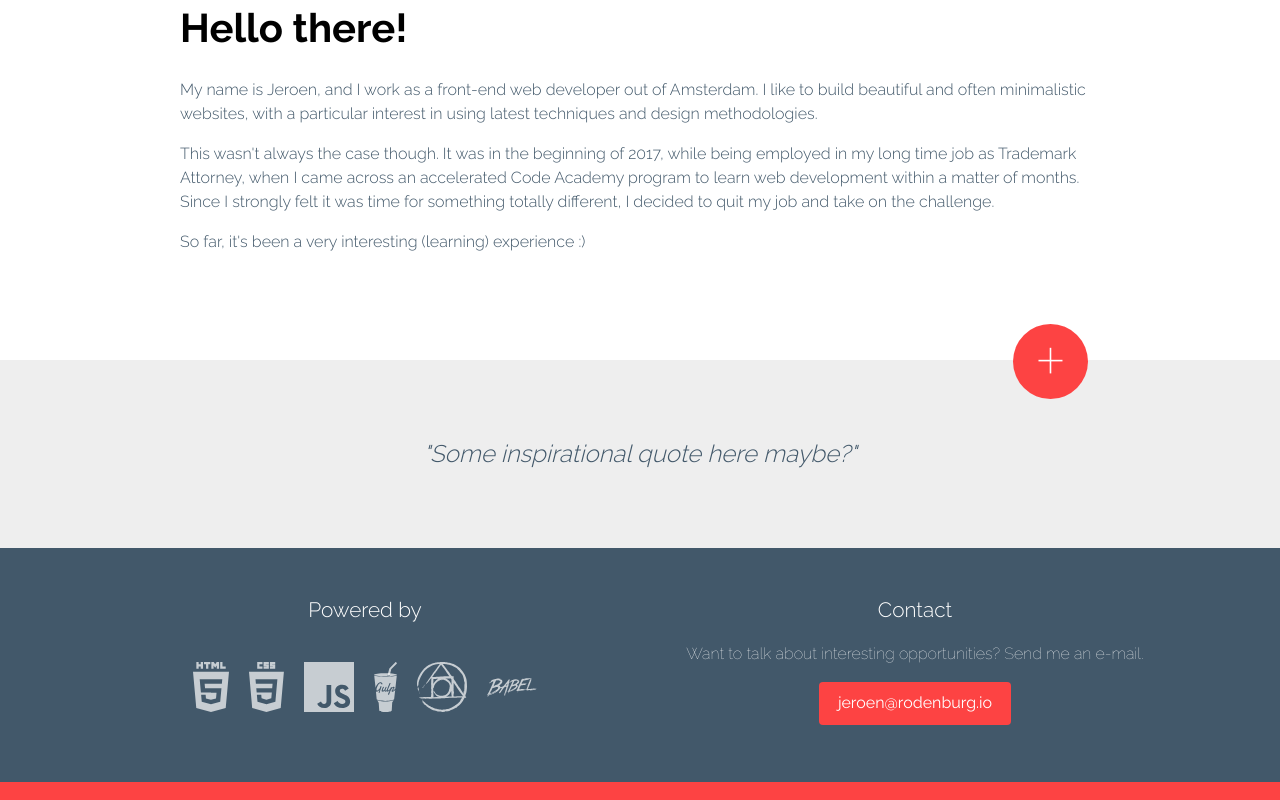
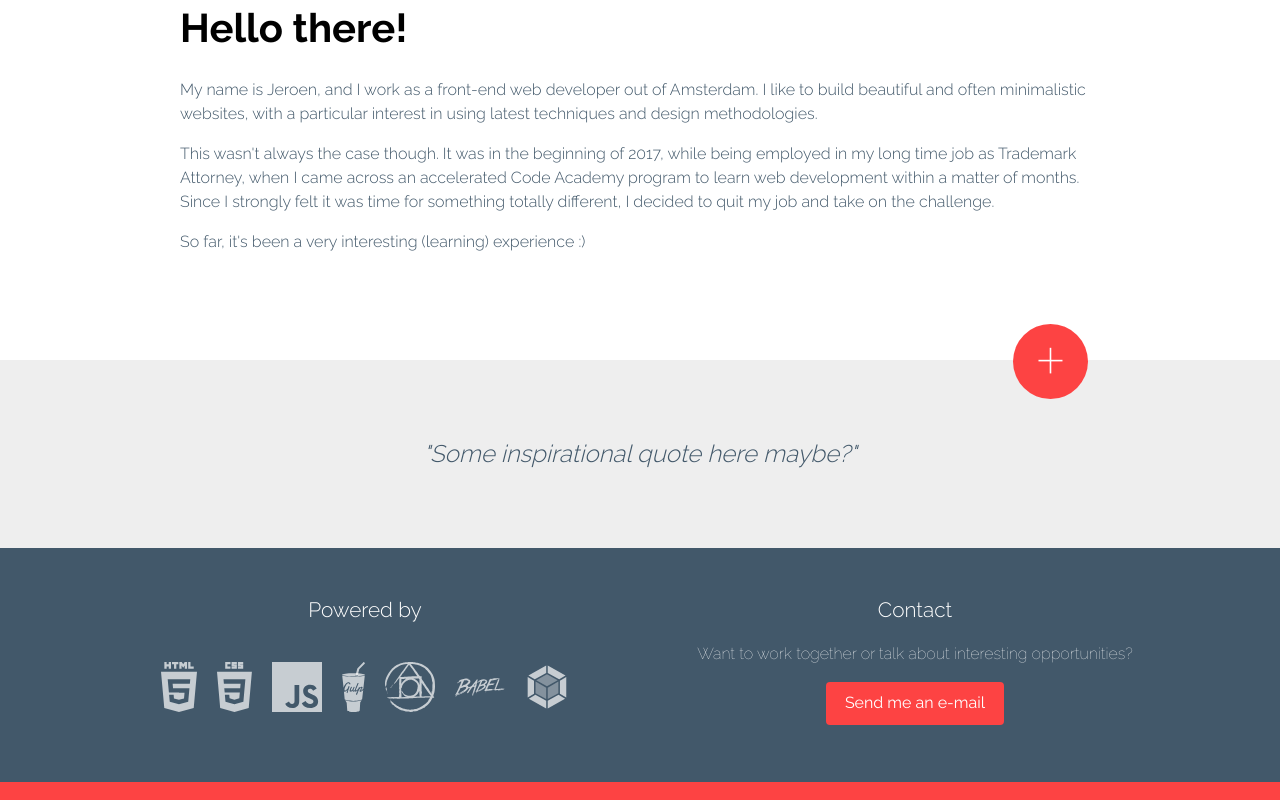
Before and after one commit to jeroenrodenburg/jeroenrodenburg.github.io, a website built with webpack: page index.html in a window 1280 px wide. Shown: the part 554-1354 px from the top of the page. Built offline with nearby package versions, Linux system fonts and the light colour scheme.

Commit message:
footer changes

```diff
--- a/index.html
+++ b/index.html
@@ -160,13 +160,14 @@
             <img class="powered-by__icon" src="../assets/images/gulp.svg" alt="Gulp">
             <img class="powered-by__icon" src="../assets/images/postcss.svg" alt="PostCSS">
             <img class="powered-by__icon" src="../assets/images/babel.svg" alt="Babel">
+            <img class="powered-by__icon" src="../assets/images/webpack.svg" alt="webpack">
           </div>
         </div>
       </div>
       <div class="site-footer__right">
         <h3 class="site-footer__title">Contact</h3>
-        <p class="site-footer__subtitle">Want to talk about interesting opportunities? Send me an e-mail.</p>
-        <a href="mailto:jeroen@rodenburg.io" class="btn">jeroen@rodenburg.io</a>
+        <p class="site-footer__subtitle">Want to work together or talk about interesting opportunities?</p>
+        <a href="mailto:jeroen@rodenburg.io" class="btn">Send me an e-mail</a>
       <!-- <img class="site-footer__profile" src="../assets/images/profile.png" alt="Profile"> -->
       </div>
     </div>
```
Also changed, not shown: assets/images/webpack.svg (added).
